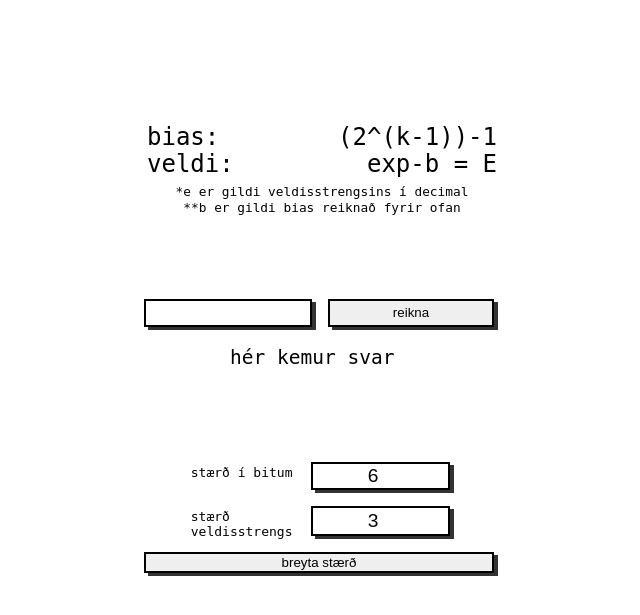
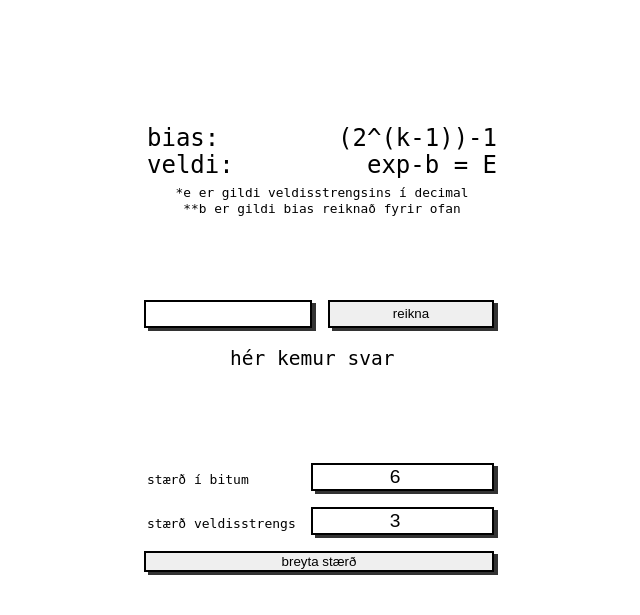
Before and after one commit to ofurtumi/sjomli.is, a PHP site: page /floating/ in a window 1280 px wide. Shown: the part 64-679 px from the top of the page, without its empty margins (318-958 px from the left). Run offline with PHP 8.4, Linux system fonts and the light colour scheme.

Commit message:
smá css fix

```diff
--- a/floating/main.css
+++ b/floating/main.css
@@ -98,8 +98,9 @@ button:active,  input:focus{
 .chair {
     margin: 0 auto;
     display: flex;
-    width: 75%;
-    justify-content: space-around;
+    width: 100%;
+    justify-content: space-between;
+    align-items: center;
 }
 
 .chair > label {
```
